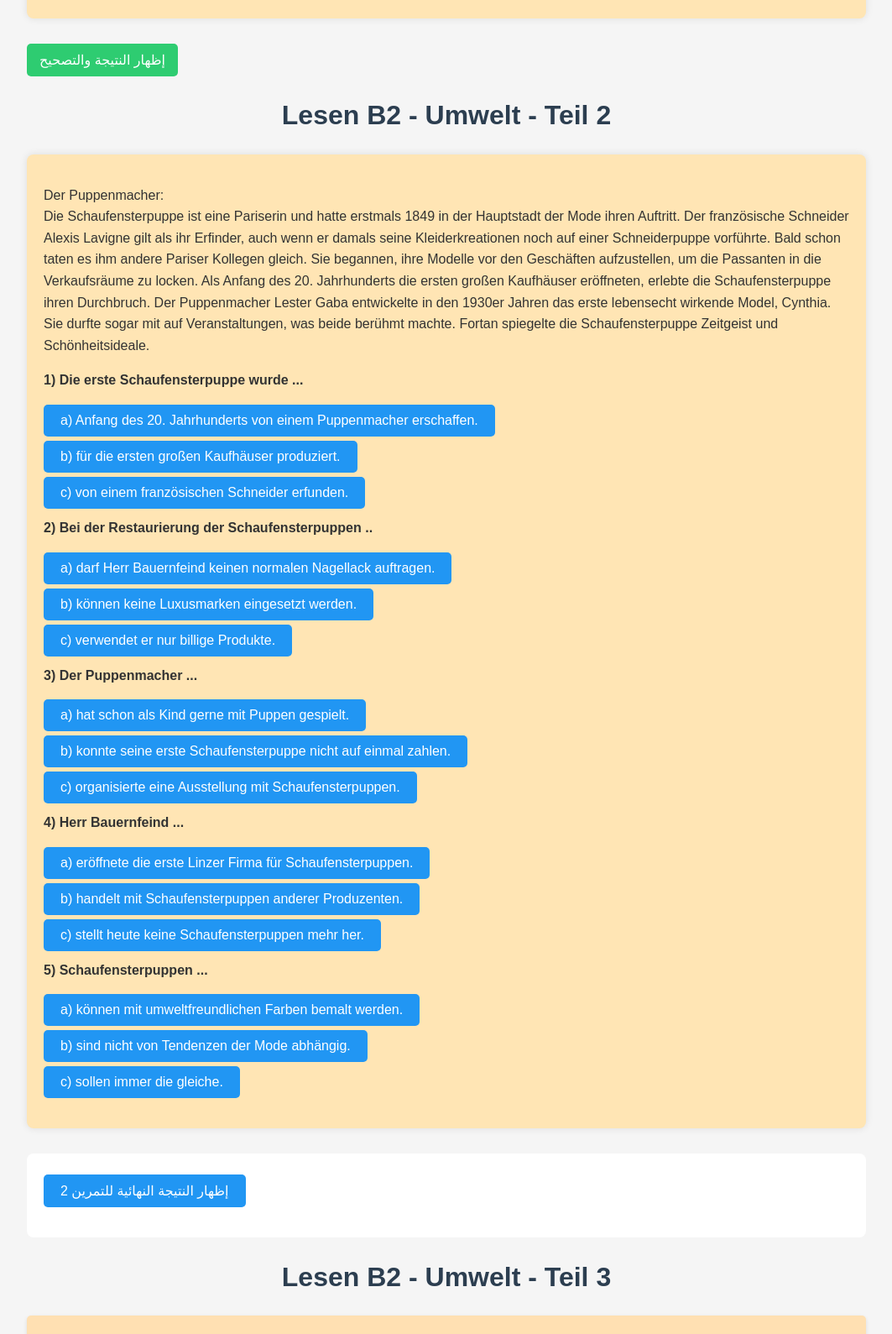
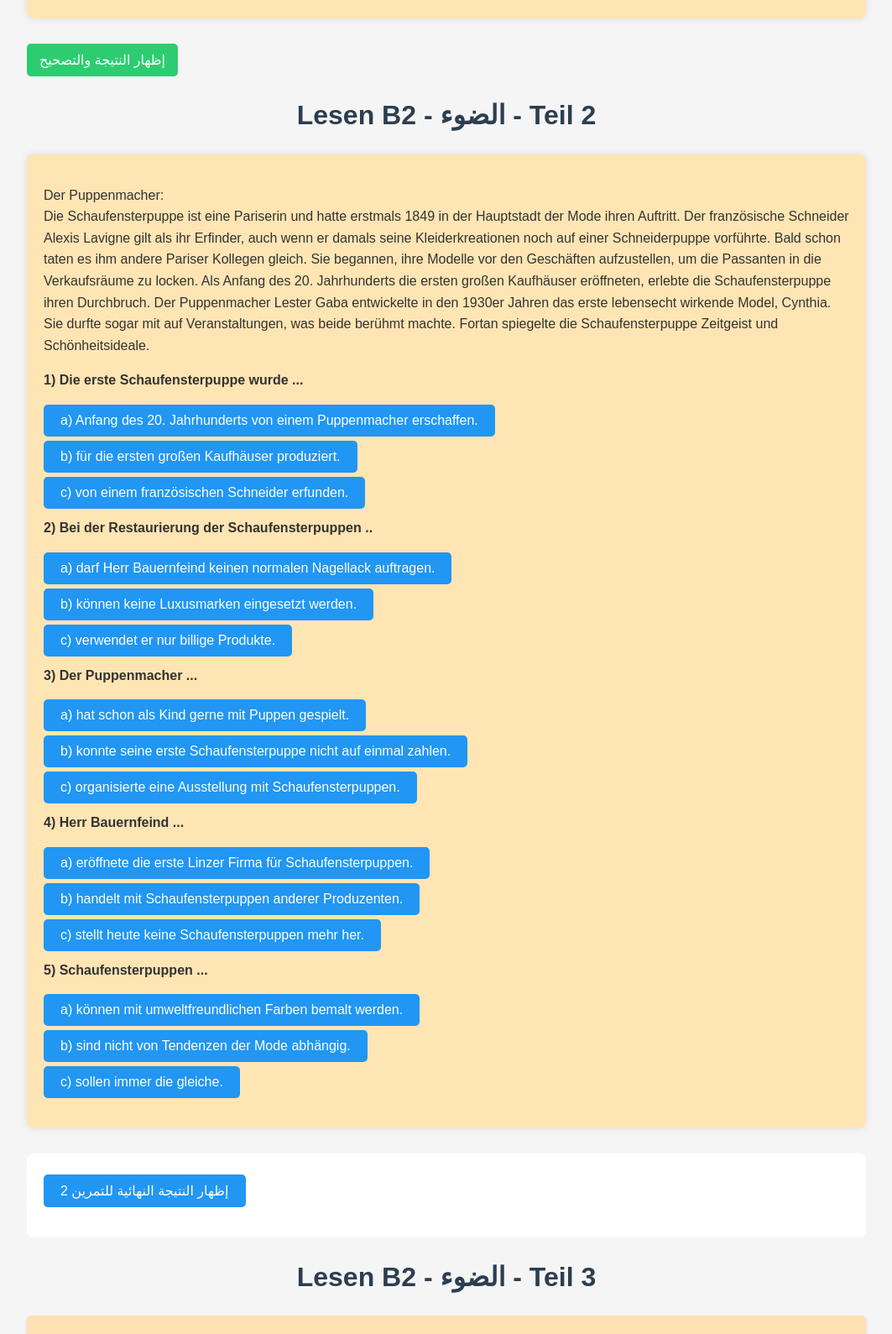
Before and after one commit to chima504/lesen-das-Licht-b2, a plain HTML site: page index.html in a window 1280 px wide. Shown: the part 4491-6080 px from the top of the page at 84% size, without its empty margins (108-1171 px from the left). Drawn offline with Linux system fonts and the light colour scheme.

Commit message:
Update index.html

```diff
--- a/index.html
+++ b/index.html
@@ -229,7 +229,7 @@ document.getElementById("show-result").onclick = () => {
 </script>
 </body>
 </html>
-<h1>Lesen B2 - Umwelt - Teil 2</h1>
+<h1>Lesen B2 - الضوء - Teil 2</h1>
 
 <div class="quiz-container">
     <p>
@@ -332,7 +332,7 @@ document.getElementById("show-result-2").onclick = function() {
 <html lang="de">
 <head>
 <meta charset="UTF-8">
-<title>Lesen B2 - Freizeit & Natur - Teil 3</title>
+<title>Lesen B2 - الضوء - Teil 3</title>
 <style>
 body { font-family: Arial, sans-serif; line-height: 1.6; padding: 20px; background-color: #f5f5f5; }
 h1 { text-align: center; margin-bottom: 20px; }
@@ -349,7 +349,7 @@ button:hover { background-color: #1976D2; }
 </head>
 <body>
 
-<h1>Lesen B2 - Umwelt - Teil 3</h1>
+<h1>Lesen B2 - الضوء - Teil 3</h1>
 
 <div id="quiz-area">
 
@@ -598,4 +598,5 @@ document.getElementById("checkAnswers").addEventListener("click", function() {
 });
 </script>
 </body>
+
 </html>
```
